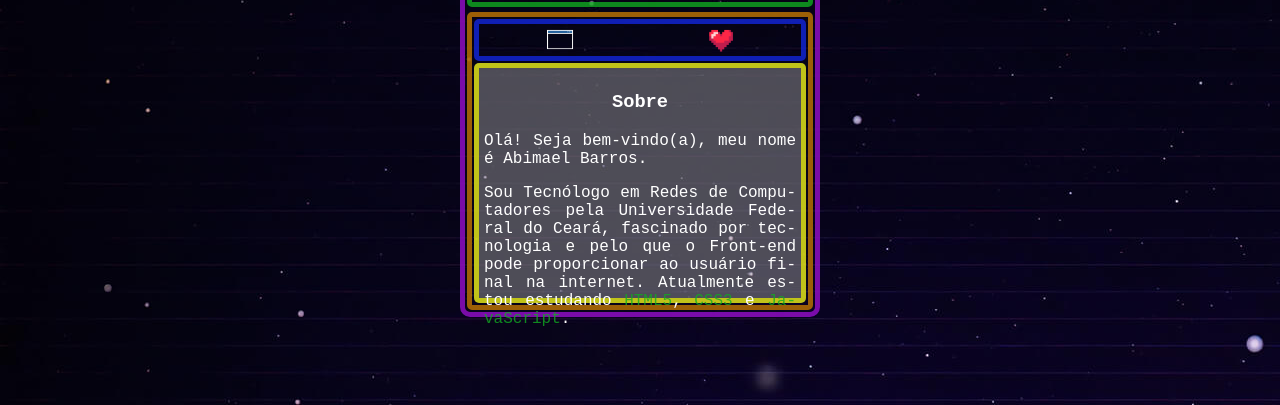
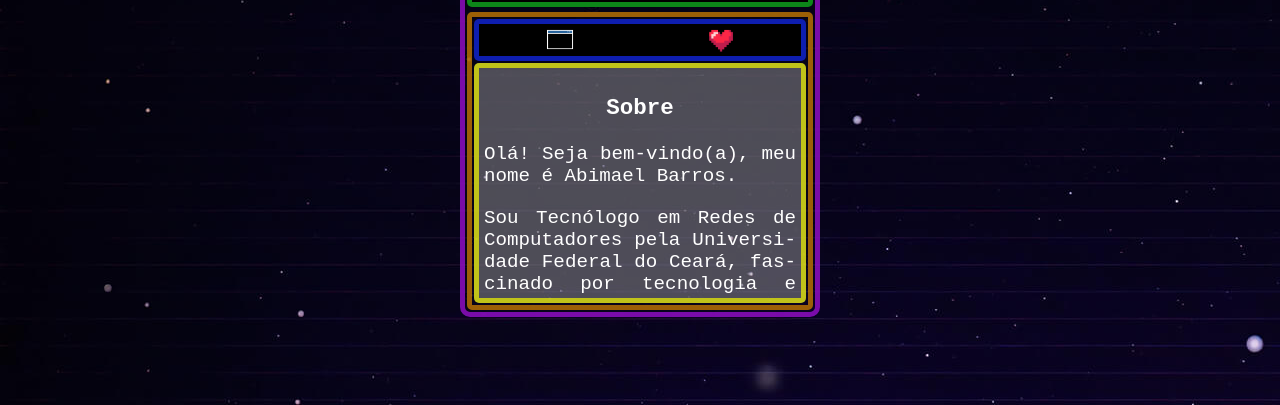
Before and after one commit to AbimaelSB/PaginaPessoal, a plain HTML site: page index.html in a window 1280 px wide. Shown: the part 395-800 px from the top of the page. Drawn offline with Linux system fonts and the light colour scheme.

Commit message:
update file

```diff
--- a/src/css/style.css
+++ b/src/css/style.css
@@ -4,6 +4,7 @@ body{
   height: 100vh;
   background-image: url("../images/fundo-site.jpg");
   font-family: 'VT323', monospace;
+  font-size: 1rem;
   color: #FFF;
   display: flex;
   justify-content: center;
@@ -17,6 +18,7 @@ body{
 }
 
 .minhas-informacoes{
+  background-color: black;
   text-align: center;
   border: 5px solid rgba(17, 172, 32, 0.788);
   border-radius: 5px;
@@ -41,6 +43,7 @@ body{
 }
 
 .abas{
+  background-color: black;
   display: flex;
   list-style-type: none;
   border: 5px solid rgba(18, 39, 224, 0.781);
@@ -56,15 +59,17 @@ body{
   align-items: center;
 }
 
-/* .aba:hover{
+.aba:hover{
   background-color: rgba(150, 150, 150, 0.5);
-} */
+  cursor: pointer;
+}
 
 .aba img{
   width: 2rem;
 }
 
 .sobre{
+  font-size: 1.2rem;
   height: 220px;
   background-color: rgba(150, 150, 150, 0.5);
   text-align: justify;
@@ -72,6 +77,22 @@ body{
   border: 5px solid rgba(226, 230, 10, 0.781);
   border-radius: 5px;
   margin: 2px;
+  overflow-y: scroll;
+}
+
+.sobre::-webkit-scrollbar {
+  width: 12px;
+}
+
+.sobre::-webkit-scrollbar-track {
+  background-color: black;
+}
+
+.sobre::-webkit-scrollbar-thumb {
+
+  background-color: blueviolet;
+  border-radius: 20px;
+  border: 3px solid black;
 }
 
 .minhas-redes{
```
